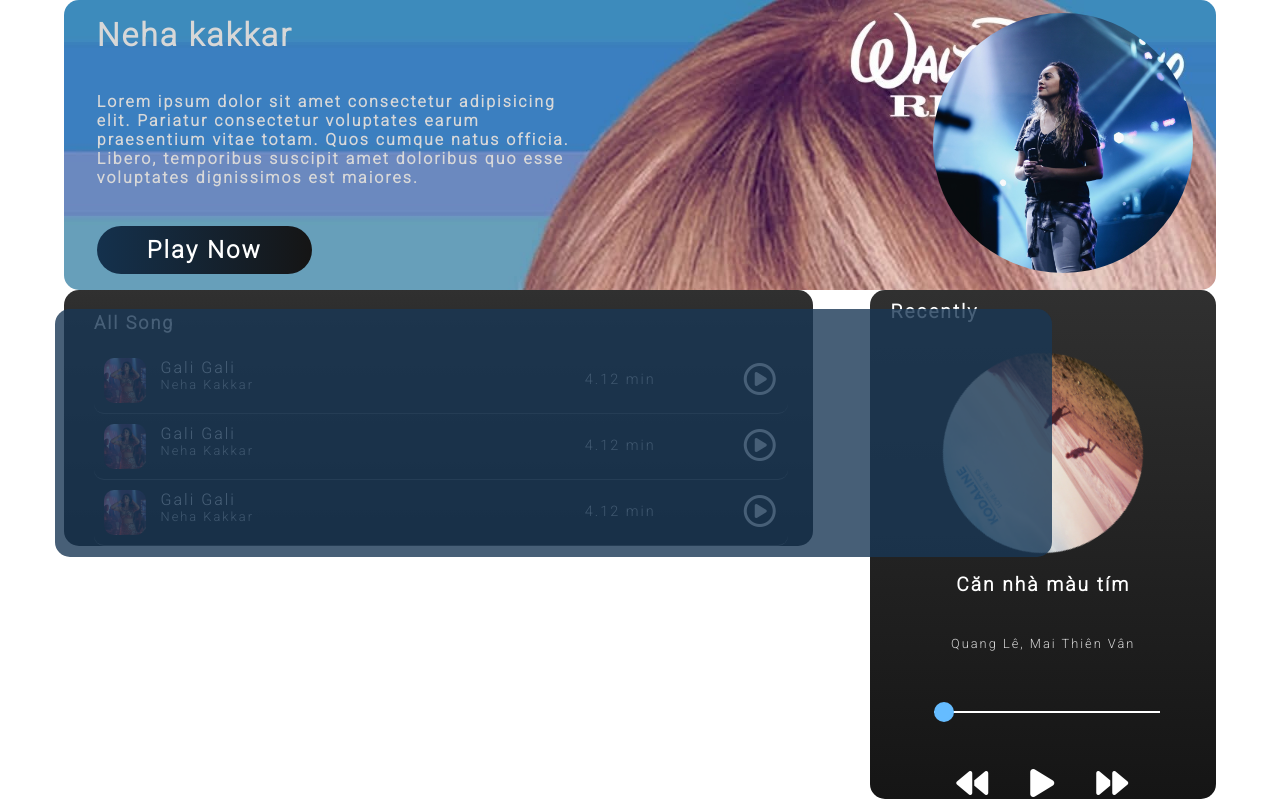
After one commit to VietTQ-developer/Project-Music-XML, a PHP site: page /info.html in a window 1280 px wide. The commit adds this page. Run offline with PHP 8.4, Linux system fonts and the light colour scheme; some libraries are stand-ins or nearby versions.

Commit message:
Quang Update

```diff
--- a/Music-Website/index.js
+++ b/Music-Website/index.js
@@ -1,3 +1,8 @@
+$(document).ready(function() {
+    $(".Charlie-Yue-info").click(function() {
+        $(".content").load("info.html");
+    });
+});
 const previous = document.querySelector('#previous');
 const play = document.querySelector('#play');
 const next = document.querySelector('#next');
--- /dev/null
+++ b/Music-Website/info.html
@@ -0,0 +1,108 @@
+<!DOCTYPE html>
+<html lang="en">
+
+<head>
+    <meta charset="UTF-8">
+    <meta http-equiv="X-UA-Compatible" content="IE=edge">
+    <meta name="viewport" content="width=device-width, initial-scale=1.0">
+    <title>Zing mp3 clone</title>
+    <link rel="stylesheet" href="./style.css" />
+    <script src="https://kit.fontawesome.com/c8e4d183c2.js" crossorigin="anonymous"></script>
+    <script src="https://cdnjs.cloudflare.com/ajax/libs/jquery/3.6.0/jquery.min.js" integrity="sha512-894YE6QWD5I59HgZOGReFYm4dnWc1Qt5NtvYSaNcOP+u1T9qYdvdihz0PPSiiqn/+/3e7Jo4EaG7TubfWGUrMQ==" crossorigin="anonymous"></script>
+
+</head>
+
+<style>
+    .left-side-top {
+        height: 100%;
+    }
+</style>
+
+<body onload="checkClicked()">
+
+    <div class="top-content">
+        <div class="backgroundinfo">
+            <div class="left">
+                <p class="artist">Neha kakkar</p>
+                <br><br>
+                <p class="aboutsinger">Lorem ipsum dolor sit amet consectetur adipisicing elit. Pariatur consectetur voluptates earum praesentium vitae totam. Quos cumque natus officia. Libero, temporibus suscipit amet doloribus quo esse voluptates dignissimos est maiores.</p>
+                <br>
+                <a href="#" class="btn-play">Play Now</a>
+            </div>
+            <div class="avatar">
+                <img src="./images/avatar.jpg" alt="" />
+            </div>
+        </div>
+    </div>
+    <div class="membraneshadow"> </div>
+
+    <div class="bottom-content">
+        <div class="playlist">
+            <div class="left-side">
+                <div class="left-side-top">
+                    <div class="all-song">
+                        <p>All Song</p>
+                    </div>
+                    <div class="list-song-singer">
+                        <img src="./images/song2.jpg" alt="" class="song-img" />
+                        <div class="song-title">
+                            <span>Gali Gali</span>
+                            <span>Neha Kakkar</span>
+                        </div>
+                        <span class="song-time"> 4.12 min </span>
+                        <a href="#" class="btn-song-play" onclick="getSongToPlay(this.id)">
+                            <i class="far fa-play-circle"></i>
+                        </a>
+                    </div>
+
+                    <div class="list-song-singer">
+                        <img src="./images/song2.jpg" alt="" class="song-img" />
+                        <div class="song-title">
+                            <span>Gali Gali</span>
+                            <span>Neha Kakkar</span>
+                        </div>
+                        <span class="song-time"> 4.12 min </span>
+                        <a href="#" class="btn-song-play" onclick="getSongToPlay(this.id)">
+                            <i class="far fa-play-circle"></i>
+                        </a>
+                    </div>
+
+                    <div class="list-song-singer">
+                        <img src="./images/song2.jpg" alt="" class="song-img" />
+                        <div class="song-title">
+                            <span>Gali Gali</span>
+                            <span>Neha Kakkar</span>
+                        </div>
+                        <span class="song-time"> 4.12 min </span>
+                        <a href="#" class="btn-song-play" onclick="getSongToPlay(this.id)">
+                            <i class="far fa-play-circle"></i>
+                        </a>
+                    </div>
+                </div>
+            </div>
+
+            <div class="right-side">
+                <p class="adp-card-title">Recently</p>
+                <div class="audio-player">
+                    <img src="./images/audio1.jpg" alt="" class="adp-img" id="image" style="border-radius: 50%;" />
+                    <div class="adp-title">
+                        <p id="title"></p>
+                        <p id="cate"></p>
+                        <p id="singer"></p>
+                    </div>
+                </div>
+                <div class="duration">
+                    <input type="range" min="0" max="100" value="0" id="duration_slider" onchange="change_duration()">
+                </div>
+                <div class="adp-action">
+                    <a href="#" id="previous" onclick="previousSong()"><i class="fas fa-backward"></i></a>
+                    <a href="#" id="play" onclick="justPlay()"><i class="fas fa-play"></i></a>
+                    <a href="#" id="next" onclick="nextSong()"><i class="fas fa-forward"></i></a>
+                </div>
+            </div>
+        </div>
+
+        <script src="./index.js"></script>
+</body>
+
+</html>
--- a/Music-Website/style.css
+++ b/Music-Website/style.css
@@ -37,7 +37,6 @@
 .logo-icon {
     color: #FFFFFF;
     font-size: 2em;
-    margin-right: 10px;
 }
 
 .logo-text {
@@ -115,6 +114,8 @@
     display: flex;
     justify-content: center;
     align-items: center;
+    background-repeat: no-repeat;
+    background-size: cover;
 }
 
 .bottom-content {
@@ -140,15 +141,53 @@
     background: linear-gradient(to bottom, #303030, #151515);
 }
 
+.backgroundinfo,
+.trending,
+.trending2,
+.trending3 {
+    background-size: cover;
+    background-repeat: no-repeat;
+}
+
+.left,
+.avatar {
+    z-index: 2;
+}
+
+.backgroundinfo {
+    display: flex;
+    justify-content: space-between;
+    /* background-color: #2e5172; */
+    background-image: url('./images/song4.jpg');
+    padding: 1%;
+    border-radius: 15px;
+    width: 88%;
+}
+
+.membraneshadow {
+    position: absolute;
+    justify-content: space-between;
+    /* background-color: rgb(90, 0, 90); */
+    background-color: #1a3855;
+    opacity: 0.8;
+    padding: 1%;
+    border-radius: 15px;
+    margin: 1.5% 0% 0% 4.3%;
+    height: 27.8vh;
+    width: 75.9%;
+    z-index: 1;
+}
+
 .trending {
     display: flex;
     justify-content: space-between;
     background-image: url('./images/layout.jpg');
-    width: 90%;
-    height: 90%;
+    width: 100%;
+    padding: 1%;
     border-radius: 15px;
 }
 
+.backgroundinfo .left,
 .trending .left {
     display: flex;
     justify-content: center;
@@ -157,12 +196,27 @@
     padding: 0 20px;
 }
 
+.backgroundinfo .left .title,
 .trending .left .title {
     color: #FFFFFF;
     font-size: 3em;
     font-weight: 1000;
 }
 
+.backgroundinfo .left .view {
+    font-weight: bold;
+    color: white;
+}
+
+.backgroundinfo .left .aboutsinger {
+    font-weight: 700;
+    color: rgb(216, 216, 216);
+    width: 60%;
+}
+
+.backgroundinfo .left .artist,
+.backgroundinfo .left .view,
+.backgroundinfo .left .type,
 .trending .left .artist,
 .trending .left .view,
 .trending .left .type {
@@ -171,12 +225,98 @@
     font-weight: 1000;
 }
 
+.backgroundinfo .left .artist {
+    font-size: 2em;
+}
+
+.backgroundinfo .left .type,
 .trending .left .artist,
 .trending .left .type {
     font-size: 1.5em;
 }
 
+.backgroundinfo .left .type,
 .trending .left .type {
+    margin-bottom: 50px;
+}
+
+.trending2 {
+    display: flex;
+    justify-content: space-between;
+    background-image: url('./images/Bo-La-Tat-Ca.jpg');
+    width: 100%;
+    padding: 1%;
+    border-radius: 15px;
+}
+
+.trending2 .left {
+    display: flex;
+    justify-content: center;
+    flex-direction: column;
+    align-items: flex-start;
+    padding: 0 20px;
+}
+
+.trending2 .left .title {
+    color: #FFFFFF;
+    font-size: 3em;
+    font-weight: 1000;
+}
+
+.trending2 .left .artist,
+.trending2 .left .view,
+.trending2 .left .type {
+    color: #D7D7D7;
+    font-size: 1em;
+    font-weight: 1000;
+}
+
+.trending2 .left .artist,
+.trending2 .left .type {
+    font-size: 1.5em;
+}
+
+.trending2 .left .type {
+    margin-bottom: 50px;
+}
+
+.trending3 {
+    display: flex;
+    justify-content: space-between;
+    background-image: url('./images/Duong-Den-Ngay-Vinh-Quang.jpg');
+    width: 100%;
+    padding: 1%;
+    border-radius: 15px;
+}
+
+.trending3 .left {
+    display: flex;
+    justify-content: center;
+    flex-direction: column;
+    align-items: flex-start;
+    padding: 0 20px;
+}
+
+.trending3 .left .title {
+    color: #FFFFFF;
+    font-size: 3em;
+    font-weight: 1000;
+}
+
+.trending3 .left .artist,
+.trending3 .left .view,
+.trending3 .left .type {
+    color: #D7D7D7;
+    font-size: 1em;
+    font-weight: 1000;
+}
+
+.trending3 .left .artist,
+.trending3 .left .type {
+    font-size: 1.5em;
+}
+
+.trending3 .left .type {
     margin-bottom: 50px;
 }
 
@@ -196,7 +336,9 @@
     transition: ease-in-out .5s;
 }
 
-.trending .right {
+.trending .right,
+.trending2 .right,
+.trending3 .right {
     display: flex;
     justify-content: center;
     align-items: center;
@@ -204,12 +346,20 @@
     background: linear-gradient(to right, #14314D, #151515);
     border-radius: 10px;
     padding: 5px 10px;
-    margin: 20px 20px 0 0;
     color: #FFFFFF;
     cursor: pointer;
 }
 
-.trending .right img {
+.avatar img {
+    width: 260px;
+    height: 260px;
+    border-radius: 50%;
+    margin-right: 10px;
+}
+
+.trending .right img,
+.trending2 .right img,
+.trending3 .right img {
     width: 30px;
     height: 30px;
     border-radius: 50%;
@@ -226,7 +376,6 @@
 .left-side-top {
     border-radius: 15px;
     background: linear-gradient(to bottom, #303030, #151515);
-    height: 50%;
 }
 
 .left-side-bottom {
@@ -284,8 +433,8 @@
 }
 
 .top-albums img {
-    width: 150px;
-    height: 150px;
+    width: 130px;
+    height: 130px;
     border-radius: 20px;
     animation: hide 1s ease-in-out;
     transition: ease-in-out 1s;
@@ -298,8 +447,12 @@
     transform: scale(1.1) translateY(-10%);
 }
 
+.card-albums {
+    margin-top: 2%;
+}
+
 .card-albums p {
-    margin-top: 10px;
+    margin: 10% 0 10% 0;
     text-align: center;
     color: #FFFFFF;
     font-size: 1.1em;
@@ -376,33 +529,62 @@
     background: #0089BA;
 }
 
+.all-song {
+    color: white;
+    font-size: large;
+    font-weight: bold;
+    margin: 3% 0% 2% 4%;
+}
+
+.list-song-singer:hover,
+.song:hover {
+    background-color: rgb(70, 70, 70);
+}
+
+.list-song-singer {
+    display: flex;
+    border-bottom: 1px rgb(88, 88, 88) solid;
+    border-radius: 10px;
+    transition: background-color 0.5s;
+    width: 90%;
+    margin-left: 4%;
+    padding: 10px;
+}
+
 .song {
     display: flex;
     justify-content: start;
     align-items: stretch;
-    margin-bottom: 15px;
-    padding: 0 20px;
+    margin: 1% auto 1% auto;
+    width: 95%;
+    border-radius: 10px;
+    padding: 2% 0% 2% 2%;
+    transition: background-color 0.5s;
 }
 
+.list-song-singer:nth-child(1),
 .song:nth-child(1) {
     animation: to-right 1s ease-in-out;
 }
 
+.list-song-singer:nth-child(2),
 .song:nth-child(2) {
     animation: to-right 1.2s ease-in-out;
 }
 
+.list-song-singer:nth-child(3),
 .song:nth-child(3) {
     animation: to-right 1.4s ease-in-out;
 }
 
+.list-song-singer:nth-child(4),
 .song:nth-child(4) {
     animation: to-right 1.6s ease-in-out;
 }
 
 .song-img {
-    width: 35px;
-    height: 35px;
+    width: 45px;
+    height: 45px;
     margin-right: 15px;
     border-radius: 10px;
 }
@@ -424,8 +606,9 @@
 
 .song-time {
     width: 30%;
+    margin-top: 2%;
     color: #D7D7D7;
-    font-size: .8em;
+    font-size: .9em;
 }
 
 .left-side-bottom .right p {
@@ -438,6 +621,7 @@
 .btn-song-play i {
     color: #FFFFFF;
     font-size: 2em;
+    margin-top: 15%;
 }
 
 .btn-song-play i:hover {
@@ -591,3 +775,47 @@
         opacity: 1;
     }
 }
+
+
+/* css slideshow auto */
+
+.mySlides {
+    display: none;
+}
+
+.active {
+    background-color: #717171;
+}
+
+.slideshow-container {
+    width: 88%;
+    margin-left: -2%;
+}
+
+
+/* Fading animation */
+
+.fade {
+    -webkit-animation-name: fade;
+    -webkit-animation-duration: 1.5s;
+    animation-name: fade;
+    animation-duration: 1.5s;
+}
+
+@-webkit-keyframes fade {
+    from {
+        opacity: .4
+    }
+    to {
+        opacity: 1
+    }
+}
+
+@keyframes fade {
+    from {
+        opacity: .4
+    }
+    to {
+        opacity: 1
+    }
+}
```
Also changed, not shown: Music-Website/index.html (+53 -12 lines), Music-Website/music1.xml (+52 -52 lines), Music-Website/slide.js (added, +17 -0 lines).
